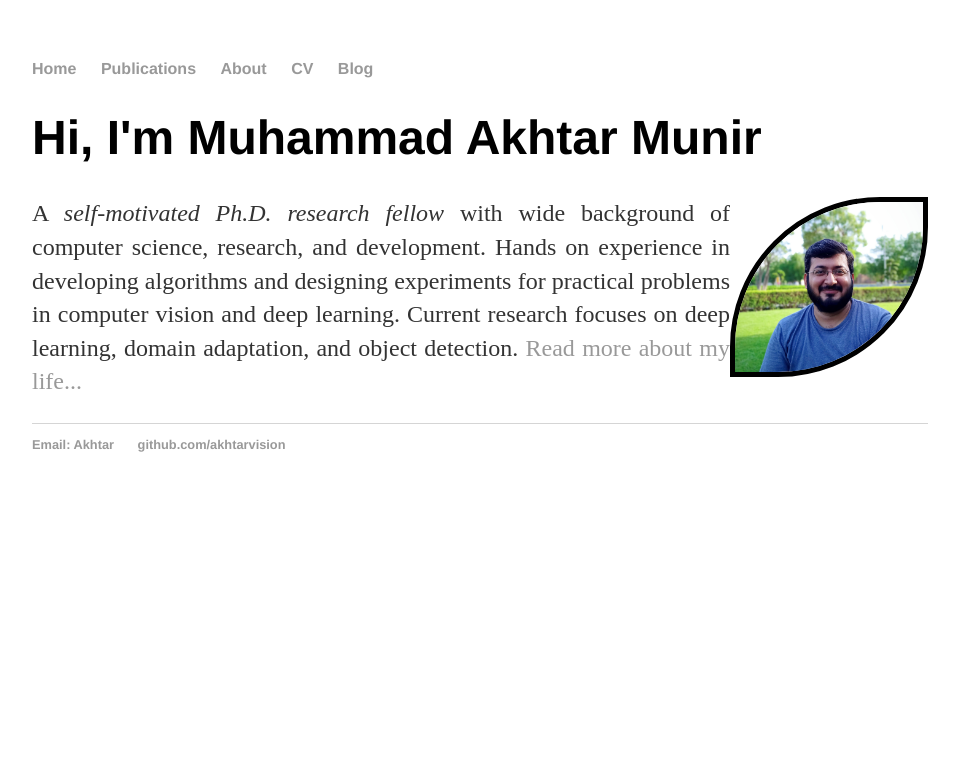
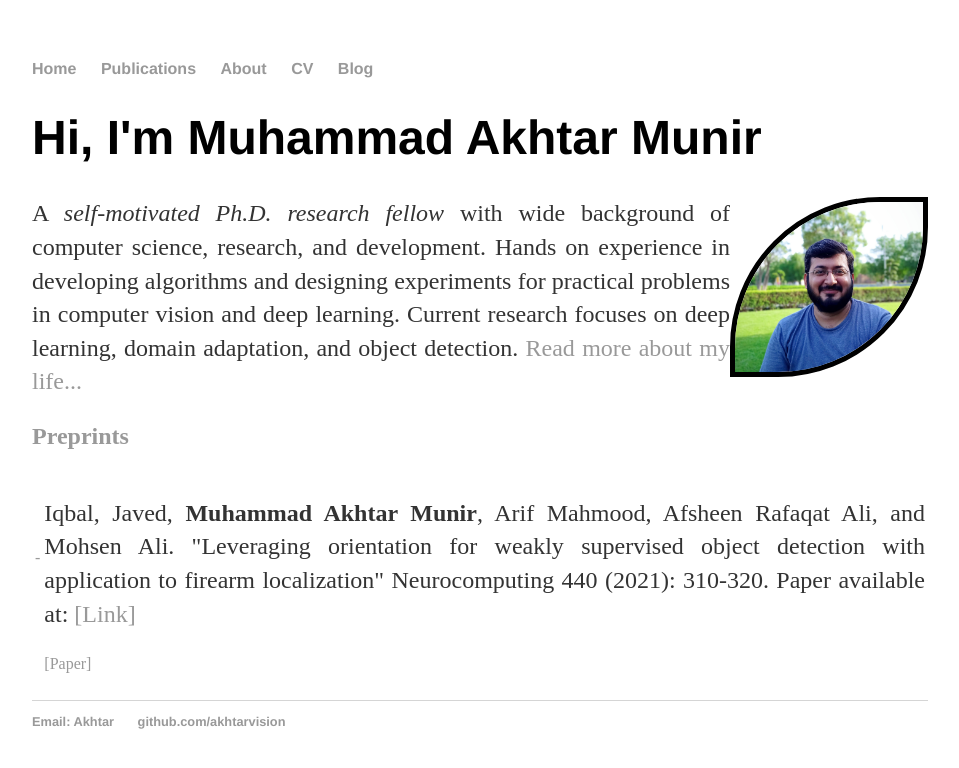
Before and after one commit to akhtarvision/akhtarvision.github.io, a Jekyll site: the page built from index.html, in a window 1280 px wide. Shown: the top 768 px of the page, without its empty margins (160-1119 px from the left). Built offline with Jekyll 4.4.1, drawn with Linux system fonts in a browser that asks for light colours.

Commit message:
Update index.html

```diff
--- a/index.html
+++ b/index.html
@@ -21,4 +21,24 @@ title: Akhtar Munir, Deep Learning
             Hands on experience in developing algorithms and designing experiments for practical problems in computer vision and deep learning.
             Current research focuses on deep learning, domain adaptation, and object detection.
             <a href="/about">Read more about my life...</a></p>
+
+
+<!-- Project -->
+<a id="publications"</a>
+<h2>Preprints</h2>
+<table>
+<!-- paper entry-->
+<tr>
+<td> - <br>&nbsp;<br>&nbsp;<br>&nbsp;</td>
+<td>
+
+<p> Iqbal, Javed, <strong>Muhammad Akhtar Munir</strong>, Arif Mahmood, Afsheen Rafaqat Ali, and Mohsen Ali.
+	"Leveraging orientation for weakly supervised object detection with application to firearm localization" Neurocomputing 440 (2021): 310-320.
+	Paper available at: <a href="https://www.sciencedirect.com/science/article/abs/pii/S092523122100151X">[Link]</a></p>
+[<a href= "https://arxiv.org/pdf/1905.01068.pdf">Paper</a>]
+</p>
+</td>
+</tr>
+</table>
+
 </div><!-- /.blurb -->
```
